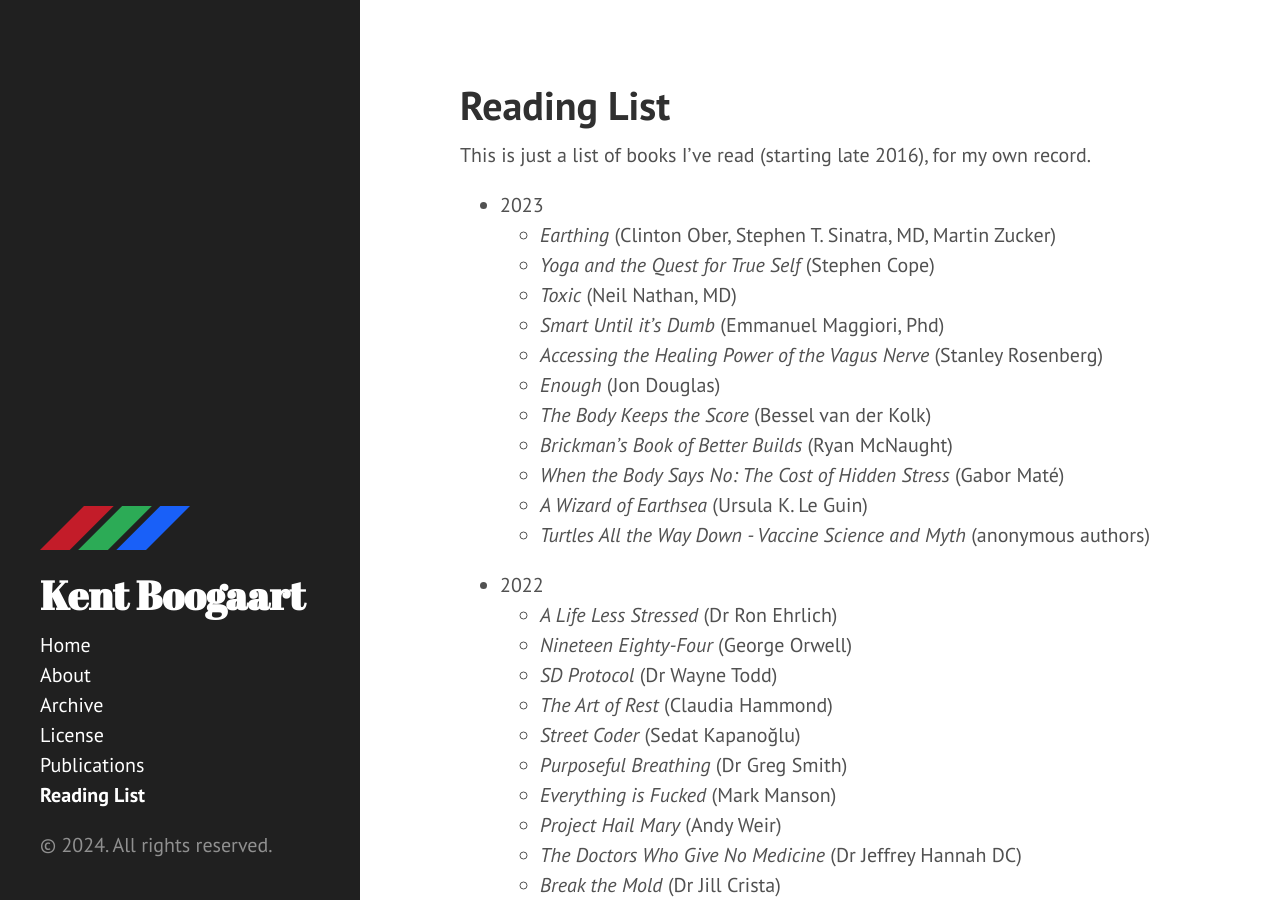
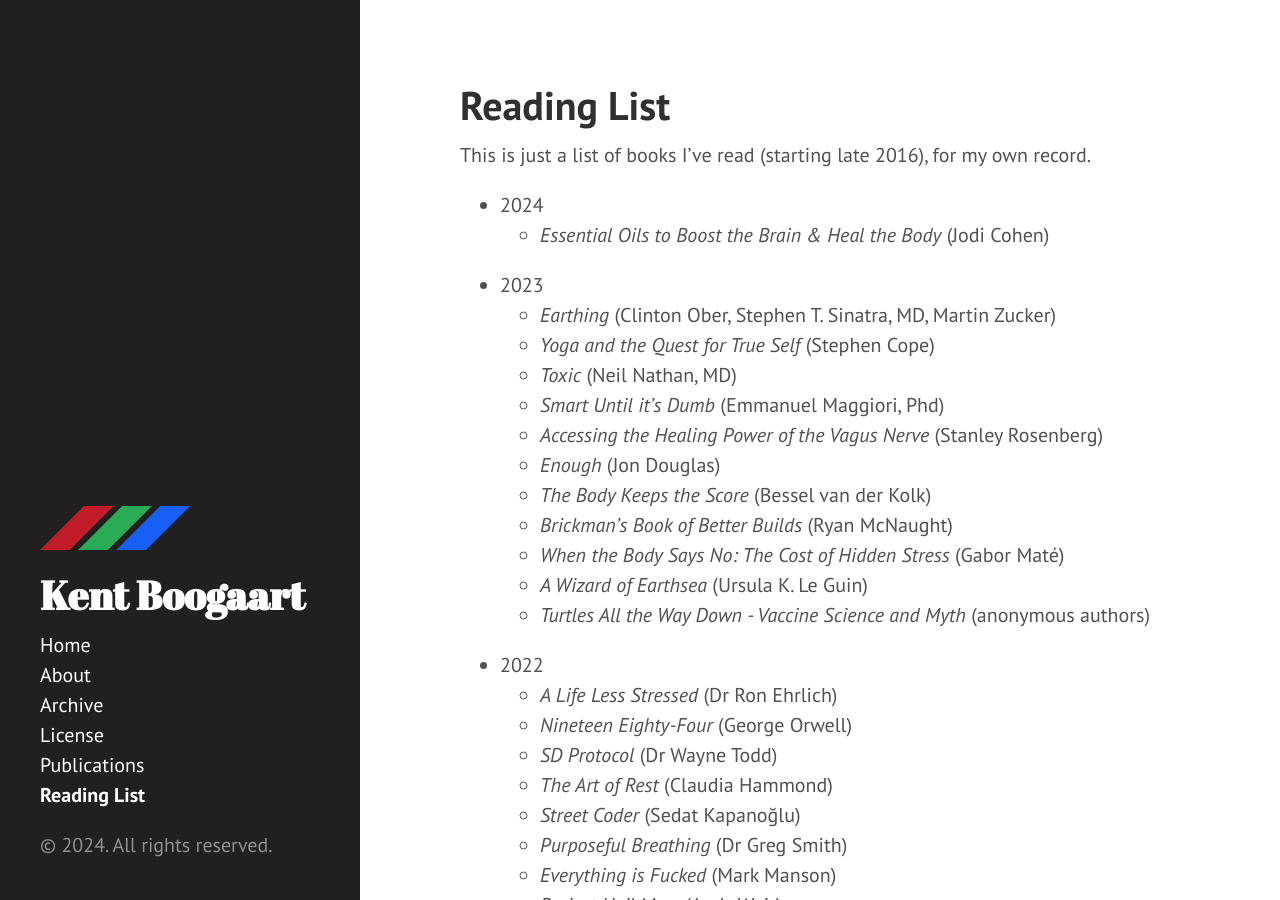
Before and after one commit to kentcb/kentcb.github.io, a Jekyll site: the page built from reading-list.md, in a window 1280 px wide and 900 px high. Built offline with Jekyll 4.4.1, drawn with Linux system fonts in a browser that asks for light colours; nearby versions of some CDN libraries.

Commit message:
Add Essential Oils...

```diff
--- a/reading-list.md
+++ b/reading-list.md
@@ -5,6 +5,8 @@ sidebar: true
 ---
 This is just a list of books I've read (starting late 2016), for my own record.
 
+* 2024
+    * _Essential Oils to Boost the Brain & Heal the Body_ (Jodi Cohen)
 * 2023
     * _Earthing_ (Clinton Ober, Stephen T. Sinatra, MD, Martin Zucker)
     * _Yoga and the Quest for True Self_ (Stephen Cope)
```
